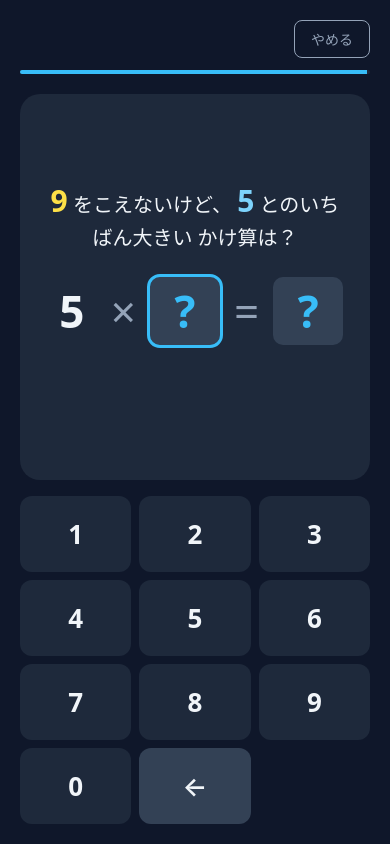
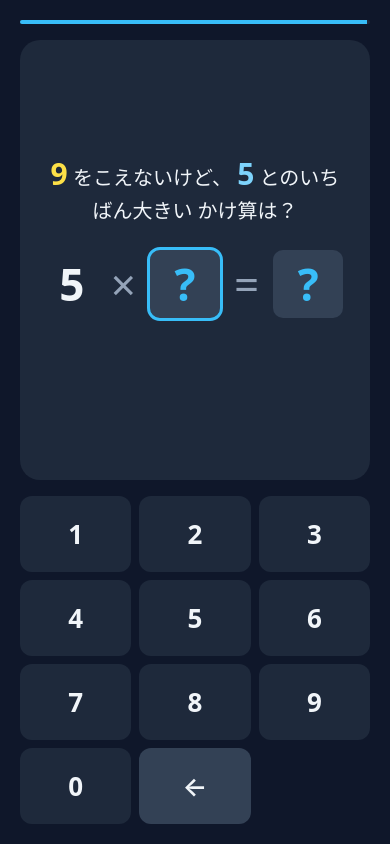
Before and after one commit to heistak/multiply-for-division, a plain HTML site: page index.html in a window 390 px wide. Both pictures are taken after a click on the button "はじめる". Drawn offline with Linux system fonts and the light colour scheme.

Commit message:
Remove やめる button and topbar
Once a session starts it runs to completion. Frees vertical space so the
prompt, equation, and keypad all fit within a phone viewport with no scroll.

Co-Authored-By: Claude Opus 4.7 <noreply@anthropic.com>

```diff
--- a/app.js
+++ b/app.js
@@ -534,10 +534,6 @@ function advance() {
 const PRAISE = ['せいかい！', 'いいね！', 'ばっちり！', 'すごい！', 'その調子！', 'よくできた！'];
 function pickPraise() { return PRAISE[Math.floor(Math.random() * PRAISE.length)]; }
 
-document.getElementById('btn-quit').addEventListener('click', () => {
-  if (confirm('やめますか？')) endSession();
-});
-
 function endSession() {
   sessionToken += 1;                        // invalidate any pending fade/hold timeouts
   clearInterval(timerHandle);
--- a/index.html
+++ b/index.html
@@ -41,9 +41,6 @@
 
   <!-- れんしゅう画面 -->
   <section id="screen-practice" class="screen">
-    <div class="practice-topbar">
-      <button id="btn-quit" class="btn-quit">やめる</button>
-    </div>
     <div class="practice-progress">
       <div id="practice-progress-fill" class="practice-progress-fill"></div>
     </div>
--- a/style.css
+++ b/style.css
@@ -93,18 +93,9 @@ button { font-family: inherit; cursor: pointer; border: none; }
 }
 
 /* ===== れんしゅう ===== */
-.practice-topbar {
-  display: flex; justify-content: flex-end; align-items: center;
-  margin-bottom: 12px;
-}
-.btn-quit {
-  padding: 8px 16px; font-size: 14px;
-  background: transparent; color: var(--text-dim);
-  border: 1px solid var(--text-dim); border-radius: 8px;
-}
 .practice-progress {
   height: 4px; background: var(--bg-card); border-radius: 2px; overflow: hidden;
-  margin-bottom: 20px;
+  margin-bottom: 16px;
 }
 .practice-progress-fill {
   height: 100%; background: var(--accent); width: 100%; transition: width 0.3s;
```
